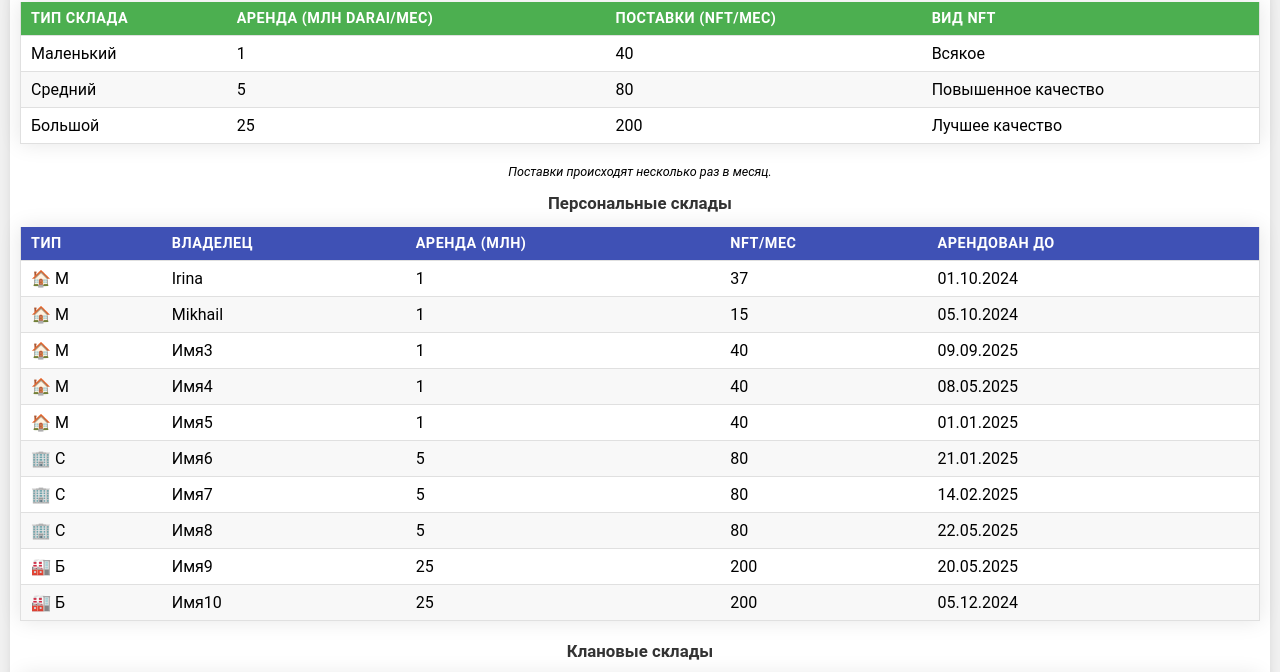
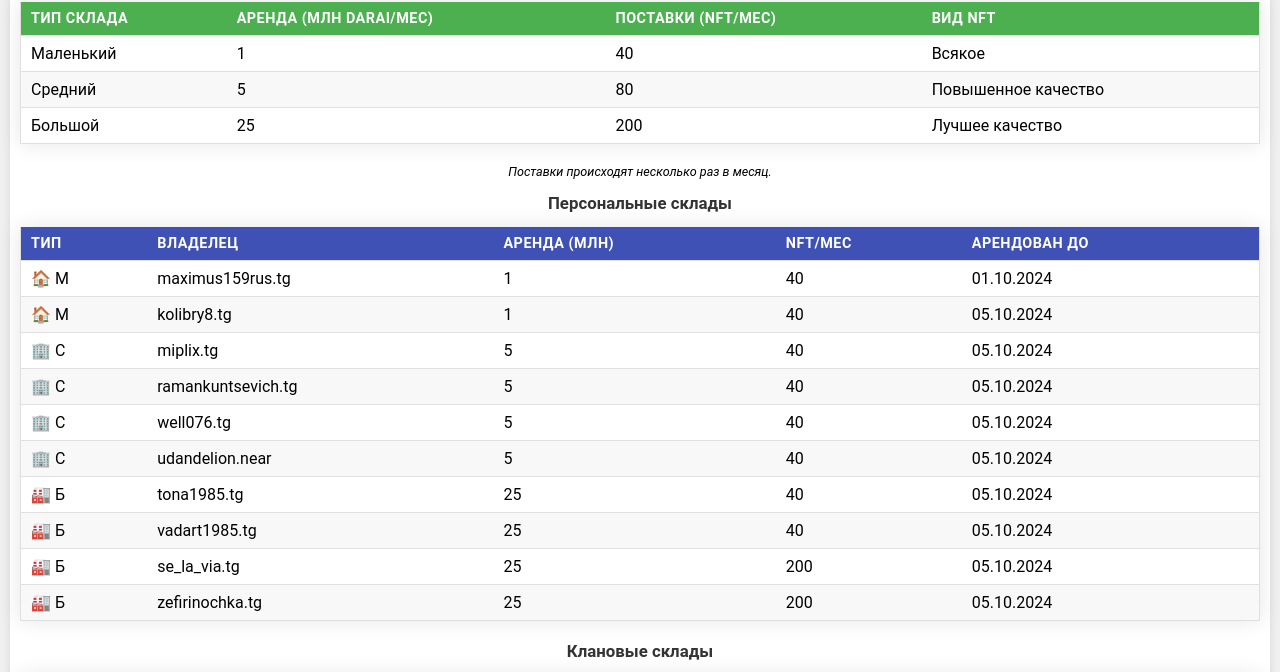
Before and after one commit to miplix/sklad, a plain HTML site: page index.html in a window 1280 px wide. Shown: the part 70-742 px from the top of the page. Drawn offline with Linux system fonts and the light colour scheme.

Commit message:
Update index.html

```diff
--- a/index.html
+++ b/index.html
@@ -167,9 +167,9 @@
 
   <script>
     const personalWarehouses = [
-      {size: 'small', count: 5, icon: '🏠', nft: 40},
-      {size: 'medium', count: 3, icon: '🏢', nft: 80},
-      {size: 'large', count: 2, icon: '🏭', nft: 200}
+      {size: 'small', count: 2, icon: '🏠', nft: 40},
+      {size: 'medium', count: 4, icon: '🏢', nft: 80},
+      {size: 'large', count: 4, icon: '🏭', nft: 200}
     ];
 
     const clanWarehouses = [
@@ -207,12 +207,44 @@
         for (let i = 0; i < warehouse.count; i++) {
           let owner, nft, rentedUntil;
           if (isPersonal && index === 1) {
-            owner = 'Irina';
-            nft = 37;
+            owner = 'maximus159rus.tg';
+            nft = 40;
             rentedUntil = '01.10.2024';
           } else if (isPersonal && index === 2) {
-            owner = 'Mikhail';
-            nft = 15;
+            owner = 'kolibry8.tg';
+            nft = 40;
+            rentedUntil = '05.10.2024';
+            } else if (isPersonal && index === 3) {
+            owner = 'miplix.tg';
+            nft = 40;
+            rentedUntil = '05.10.2024';
+            } else if (isPersonal && index === 4) {
+            owner = 'ramankuntsevich.tg';
+            nft = 40;
+            rentedUntil = '05.10.2024';
+            } else if (isPersonal && index === 5) {
+            owner = 'well076.tg';
+            nft = 40;
+            rentedUntil = '05.10.2024';
+            } else if (isPersonal && index === 6) {
+            owner = 'udandelion.near';
+            nft = 40;
+            rentedUntil = '05.10.2024';
+            } else if (isPersonal && index === 7) {
+            owner = 'tona1985.tg';
+            nft = 40;
+            rentedUntil = '05.10.2024';
+            } else if (isPersonal && index === 8) {
+            owner = 'vadart1985.tg';
+            nft = 40;
+            rentedUntil = '05.10.2024';
+            } else if (isPersonal && index === 9) {
+            owner = 'se_la_via.tg';
+            nft = 200;
+            rentedUntil = '05.10.2024';
+            } else if (isPersonal && index === 10) {
+            owner = 'zefirinochka.tg';
+            nft = 200;
             rentedUntil = '05.10.2024';
           } else if (!isPersonal && index === 1) {
             owner = 'Бобровый клан';
```
